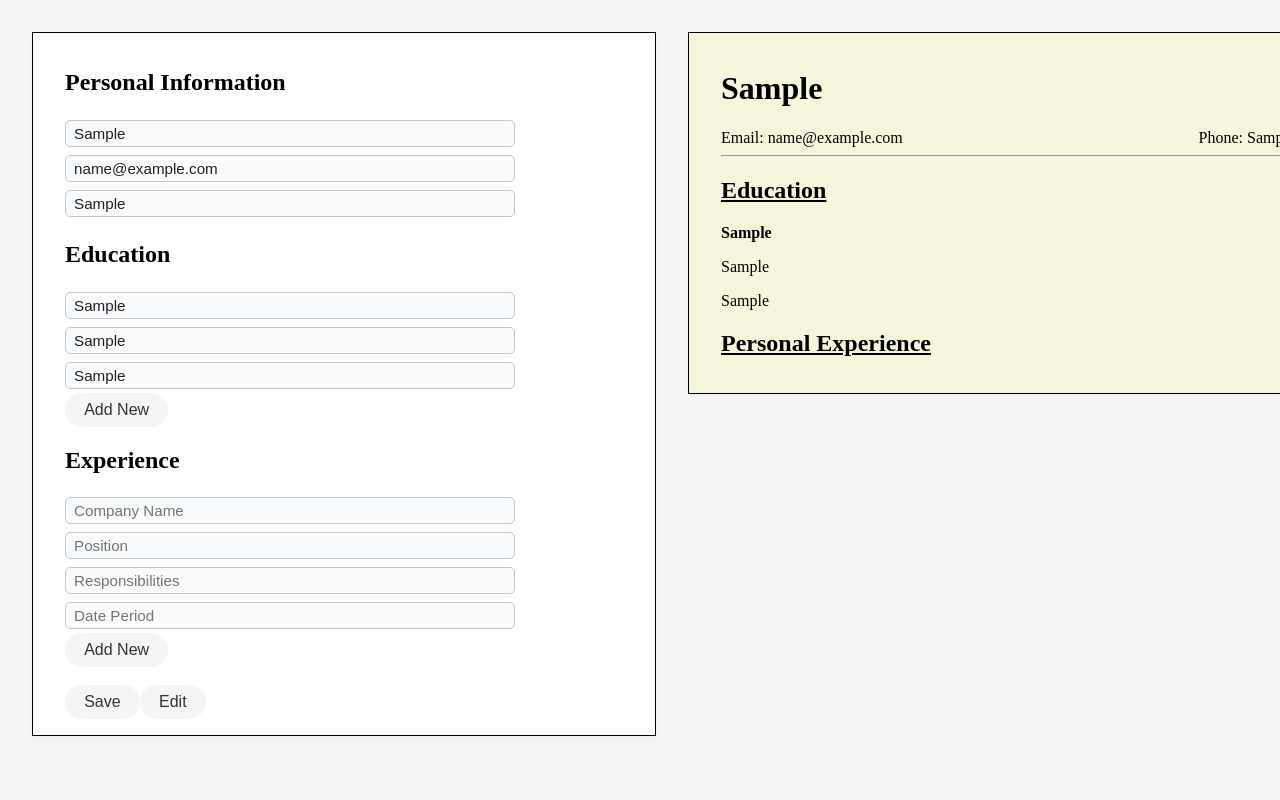
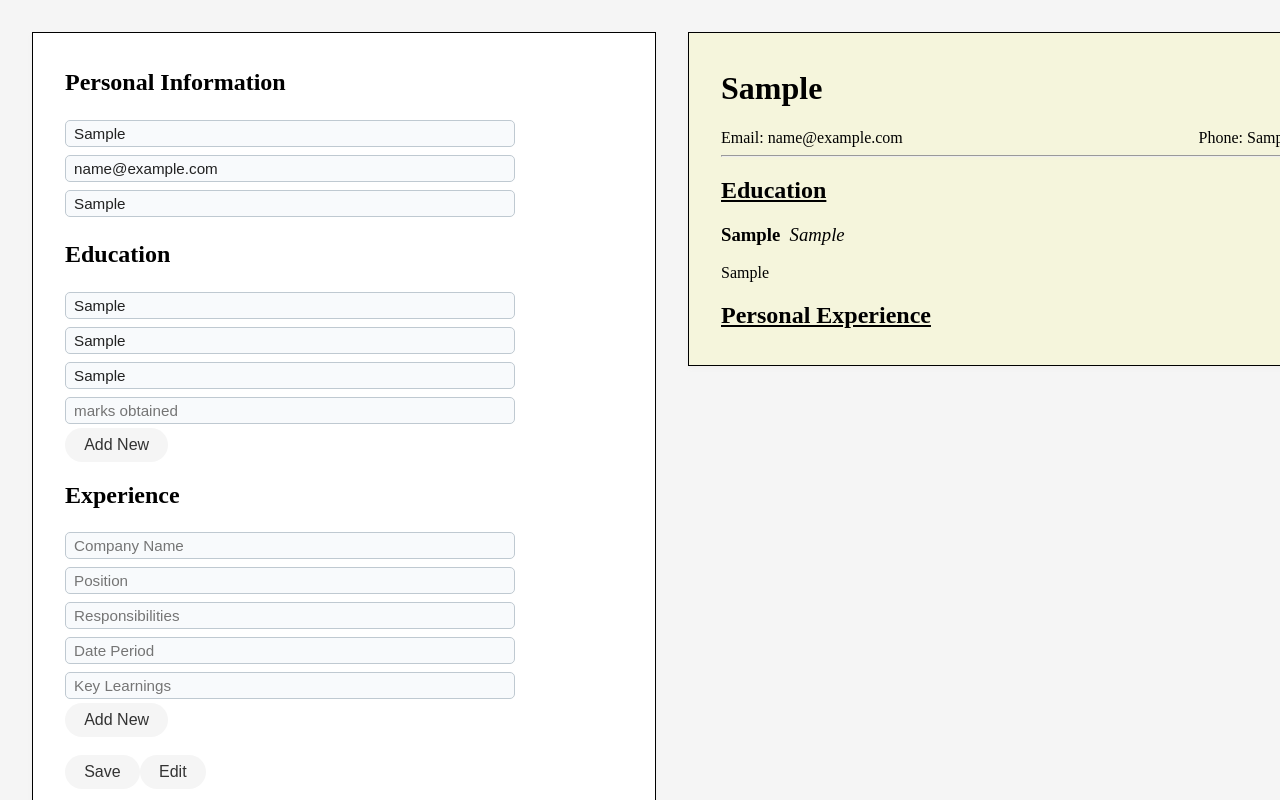
Before and after one commit to Malhar-git/CV-builder, a React (Vite) app: page / in a window 1280 px wide. Both pictures are taken after typing "Sample", "name@example.com", "Sample", "Sample", "Sample", "Sample" into the empty fields and a click on the button "Save". Built offline with nearby package versions, Linux system fonts and the light colour scheme.

Commit message:
fix: Inputted value in personal experience must be updated on preview page and pinned dates beside titles

```diff
--- a/src/components/Education.jsx
+++ b/src/components/Education.jsx
@@ -11,7 +11,7 @@ export function Education({ formData, setFormData, isEditable }) {
     const { name, value } = e.target;
     setFormData(prev => {
       const updated = [...prev.Education];
-      if (updated.length === 0) updated.push({ schoolName: "", fieldOfStudy: "", date: "" });
+      if (updated.length === 0) updated.push({ schoolName: "", fieldOfStudy: "", date: "", marks: "" });
       updated[updated.length - 1] = { ...updated[updated.length - 1], [name]: value };
       return { ...prev, Education: updated };
     });
@@ -20,7 +20,7 @@ export function Education({ formData, setFormData, isEditable }) {
   const handleAddEducation = () => {
     setFormData(prev => ({
       ...prev,
-      Education: [...prev.Education, { schoolName: "", fieldOfStudy: "", date: "" }]
+      Education: [...prev.Education, { schoolName: "", fieldOfStudy: "", date: "", marks: "" }]
     }));
   };
 
@@ -28,7 +28,7 @@ export function Education({ formData, setFormData, isEditable }) {
     if (formData.Education.length === 0) {
       setFormData(prev => ({
         ...prev,
-        Education: [{ schoolName: "", fieldOfStudy: "", date: "" }]
+        Education: [{ schoolName: "", fieldOfStudy: "", date: "", marks:"" }]
       }));
     }
     // eslint-disable-next-line
@@ -58,6 +58,13 @@ export function Education({ formData, setFormData, isEditable }) {
           placeholder="Date of Study"
           disabled={!isEditable}
         />
+        <input
+          name="marks"
+          value={eduInput.marks}
+          onChange={handleChange}
+          placeholder="marks obtained"
+          disabled={!isEditable}
+        />
       </form>
       <button type="button" onClick={handleAddEducation} disabled={!isEditable}>
         Add New
--- a/src/components/Experience.jsx
+++ b/src/components/Experience.jsx
@@ -1,31 +1,41 @@
-import React, { useState } from 'react';
+import React, { useEffect} from 'react';
 
-export default function Experience({setFormData, isEditable }) {
-  const [expInput, setExpInput] = useState({
+export default function Experience({ formData, setFormData, isEditable }) {
+  const expInput = formData.Experience[formData.Experience.length - 1] || {
     companyName: '',
     position: '',
     responsibilities: '',
-    datePeriod: ''
-  });
+    datePeriod: '',
+    keyLearnings: ''
+  };
 
   const handleChange = (e) => {
-    setExpInput({ ...expInput, [e.target.name]: e.target.value });
+    const { name, value } = e.target;
+    setFormData(prev => {
+      const updated = [...prev.Experience];
+      if (updated.length === 0) {
+        updated.push({ companyName: "", position: "", responsibilities: "", datePeriod: "", keyLearnings: "" });
+      }
+      updated[updated.length - 1] = { ...updated[updated.length - 1], [name]: value };
+      return { ...prev, Experience: updated };
+    });
   };
 
   const handleAddExperience = () => {
-    if (
-      expInput.companyName.trim() ||
-      expInput.position.trim() ||
-      expInput.responsibilities.trim() ||
-      expInput.datePeriod.trim()
-    ) {
-      setFormData(prev => ({
+    setFormData(prev =>({
+      ...prev,
+      Experience: [...prev.Experience, {companyName: "", position: "", responsibilities: "", datePeriod: "", keyLearnings: ""}]
+    }))
+  };
+
+  useEffect(()=>{
+    if(formData.Experience.length === 0){
+      setFormData(prev =>({
         ...prev,
-        Experience: [...prev.Experience, expInput]
+        Experience: [{companyName: "", position: "", responsibilities: "", datePeriod: "", keyLearnings: ""}]
       }));
-      setExpInput({ companyName: '', position: '', responsibilities: '', datePeriod: '' });
     }
-  };
+  }, [formData.Experience.length, setFormData]);
 
   return (
     <div>
@@ -58,6 +68,13 @@ export default function Experience({setFormData, isEditable }) {
           placeholder="Date Period"
           disabled={!isEditable}
         />
+        <input
+          name="keyLearnings"
+          value={expInput.keyLearnings}
+          onChange={handleChange}
+          placeholder='Key Learnings'
+          disabled={!isEditable}
+        />
       </form>
       <button type="button" onClick={handleAddExperience} disabled={!isEditable}>
         Add New
--- a/src/components/Preview.jsx
+++ b/src/components/Preview.jsx
@@ -27,9 +27,16 @@ export function Preview({ formData }) {
         <h2><u>Education</u></h2>
         {Education.map((edu, idx) => (
           <div key={idx}>
-            {edu.schoolName && <b>{edu.schoolName}</b>}
+            <h3>
+              {edu.schoolName && <b>{edu.schoolName}</b>}
+              {edu.date && (
+                <span style={{ fontStyle: "italic", marginLeft: "0.5em", fontWeight: "normal" }}>
+                  {edu.date}
+                </span>
+              )}
+            </h3>
             <p>{edu.fieldOfStudy}</p>
-            <p>{edu.date}</p>
+            <p>{edu.marks}</p>
           </div>
         ))}
       </div>
@@ -37,10 +44,17 @@ export function Preview({ formData }) {
         <h2><u>Personal Experience</u></h2>
         {Experience.map((exp, idx) => (
           <div key={idx}>
-            {exp.companyName && <b>{exp.companyName}</b>}
+            <h3>
+              {exp.companyName && <b>{exp.companyName}</b>}
+              {exp.datePeriod && (
+                <span style={{fontStyle: "italic", marginLeft: "0.5rem", fontWeight: "normal"}}>
+                  {exp.datePeriod}
+                </span>
+              )}
+            </h3>
             <p>{exp.position}</p>
             <p>{exp.responsibilities}</p>
-            <p>{exp.datePeriod}</p>
+            <p>{exp.keyLearnings}</p>
           </div>
         ))}
       </div>
```
